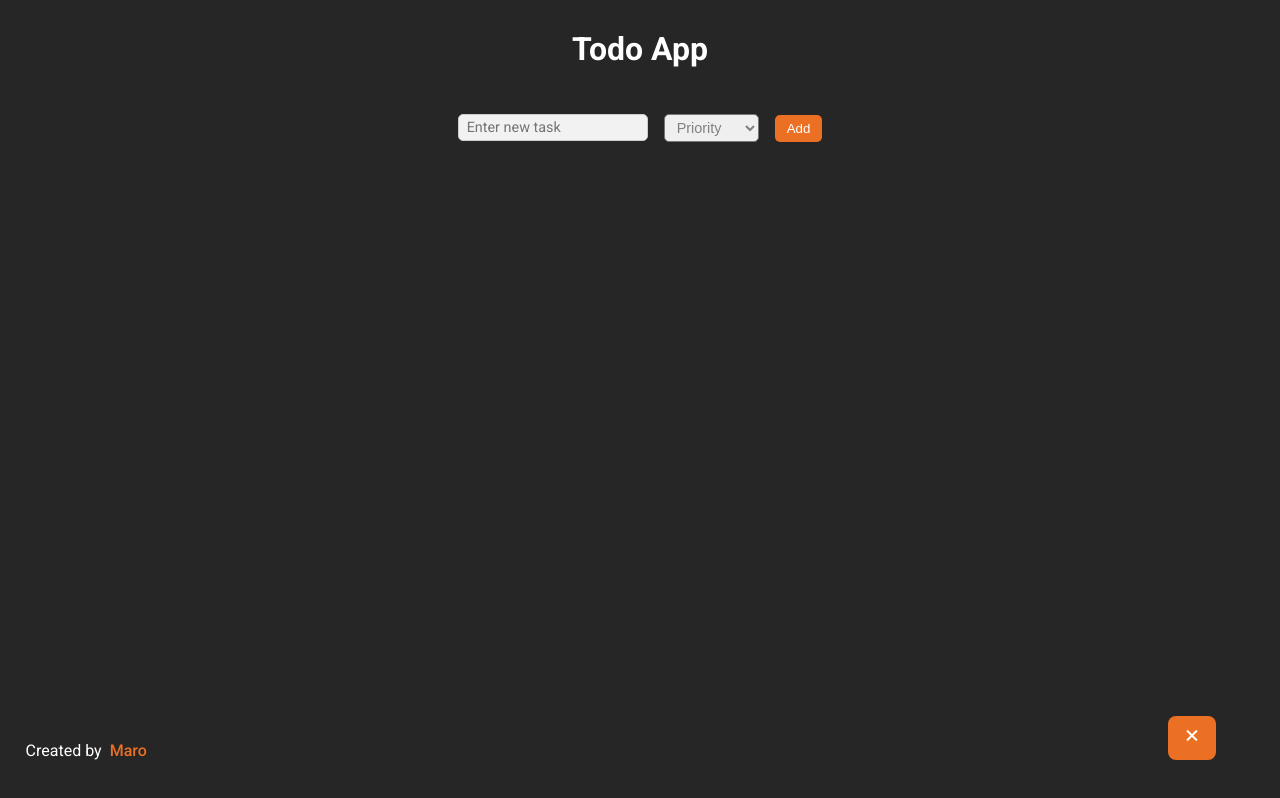
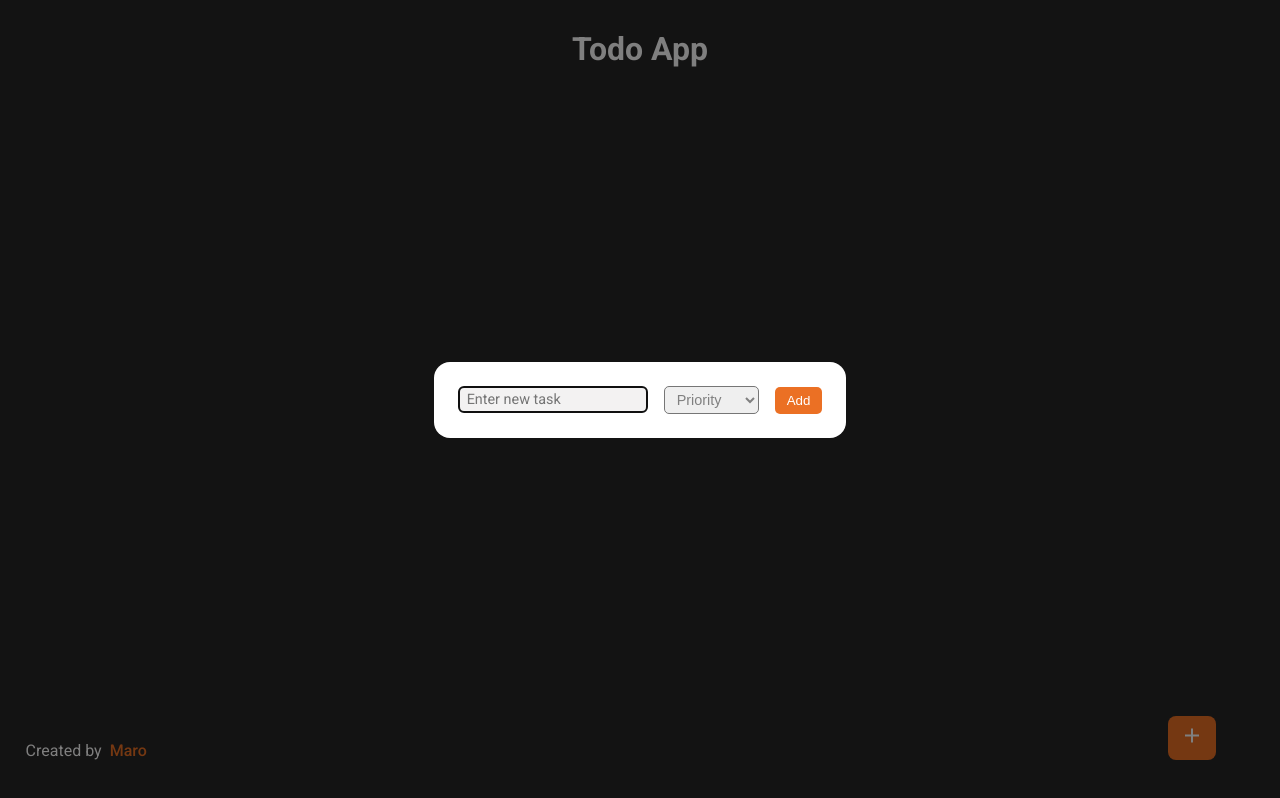
Before and after one commit to builtbyMaro/Todo-app-react, a React (Vite) app: page / in a window 1280 px wide. Both pictures are taken after a click on the element 1192 px from the left and 738 px from the top of the page. Built offline with nearby package versions, Linux system fonts and the light colour scheme.

Commit message:
Todo-react-app 1.0.3

```diff
--- a/src/home/components/task form/taskform.jsx
+++ b/src/home/components/task form/taskform.jsx
@@ -1,7 +1,24 @@
-import { useState } from 'react';
+import { useEffect, useRef, useState } from 'react';
 import styles from './taskform.module.css';
 
 const TaskForm = ({ todos, setTodos, showForm, setShowForm, error, setError}) => {
+
+    // Closes form when escape key is clicked
+    useEffect(() => {
+        const handleEscape = (e) => {
+            if (e.key === "Escape") setShowForm(false)
+        }
+        window.addEventListener("keydown", handleEscape)
+        return () => window.removeEventListener("keydown", handleEscape)
+    }, [setShowForm])
+
+    // Handles focus to input on mount
+    const taskInputRef = useRef(null);
+    useEffect(() => {
+        if(showForm) {
+            taskInputRef.current?.focus()
+        }
+    }, [showForm])
 
 
     // Todo object and input collection handling
@@ -55,11 +72,14 @@ const TaskForm = ({ todos, setTodos, showForm, setShowForm, error, setError}) =>
         }
     }
 
+    if (!showForm) return null;
+
     return(
-        <div className={styles.taskFormContainer} style={{display: showForm === true ? 'flex' : 'none'}}>
+        <div onClick={() => setShowForm(false)} className={styles.backdrop}>
+        <div className={styles.taskFormContainer} onClick={(e) => e.stopPropagation()}>
             <form action="" className={styles.addTaskForm}>
                 <div>
-                    <input type="text" name="task" className={styles.taskInput} placeholder="Enter new task" onChange={handleTodo} value={todo.task} aria-label='Enter task'/>
+                    <input type="text" name="task" className={styles.taskInput} placeholder="Enter new task" onChange={handleTodo} value={todo.task} aria-label='Enter task' ref={taskInputRef}/>
                 </div>
                 <div className={styles.formActions}>
                     <select name="priority" className={styles.priority} onChange={handleTodo} value={todo.priority} aria-label='Select task priority'>
@@ -73,6 +93,7 @@ const TaskForm = ({ todos, setTodos, showForm, setShowForm, error, setError}) =>
             </form>
             { error.task && <p className={styles.errMsg}>{error.task}</p>}
         </div>
+        </div>
     )
 };
 
--- a/src/home/components/task form/taskform.module.css
+++ b/src/home/components/task form/taskform.module.css
@@ -1,10 +1,24 @@
+.backdrop{
+    position: fixed;
+    top: 0;
+    left: 0;
+    z-index: 1000;
+    width: 100vw;
+    height: 100vh;
+    background-color: hsla(0, 0%, 0%, 0.5);
+    display: flex;
+    justify-content: center;
+    align-items: center;
+}
+
 .taskFormContainer {
-    display: none;
+    display: flex;
     flex-direction: column;
     align-items: center;
     gap: 8px;
-    padding: 16px;
-    border-radius: 8px;
+    padding: 24px;
+    border-radius: 16px;
+    background-color: hsl(0, 0%, 100%);
 }
 
 .addTaskForm {
@@ -51,3 +65,9 @@
     font-weight: 400;
     color: hsl(23, 83%, 53%);
 }
+
+@media (min-width: 320px) and (max-width: 480px){
+    .addTaskForm {
+        flex-direction: column;
+    }
+}
--- a/src/home/home.jsx
+++ b/src/home/home.jsx
@@ -1,6 +1,6 @@
 import styles from './home.module.css';
 import TaskForm from './components/task form/taskform';
-import { useEffect, useState } from 'react';
+import { useEffect, useRef, useState } from 'react';
 
 const Home = () => {
 
@@ -23,7 +23,6 @@ const Home = () => {
         return '#ffff';
     }
 
-
     // Array that stores todos.
     const [todos, setTodos] = useState([]);
     useEffect(() => {
@@ -31,7 +30,13 @@ const Home = () => {
         setTodos(todos)
     }, []);
 
+    const isFirstRender = useRef(true);
     useEffect(() => {
+
+        if (isFirstRender.current) {
+            isFirstRender.current = false;
+            return;
+        }
         localStorage.setItem('todos', JSON.stringify(todos))
     }, [todos]);
 
@@ -52,7 +57,9 @@ const Home = () => {
             <div className={styles.header}>
                 <h1>Todo App</h1>
             </div>
-            <div className={styles.newTaskBtn} onClick={newTask}>{ showForm === false ? <i className='bx bx-plus'></i> : <i className='bx bx-x'></i>}</div>
+            <div className={styles.newTaskBtn} onClick={newTask}>
+                <i className='bx bx-plus'></i>
+            </div>
             <div className={styles.taskList}>
                 {todos.length === 0 ? <p className={styles.noTask} style={{display: showForm === true ? 'none' : 'flex'}}>Click + to add task</p> : todos.map((todo) => (
                     <div className={ todo.completed === true ? `${styles.task} ${styles.completed}`: styles.task } key={todo.id} style={{color: taskPriority(todo.priority)}} id={`task-${todo.id}`}>
```
